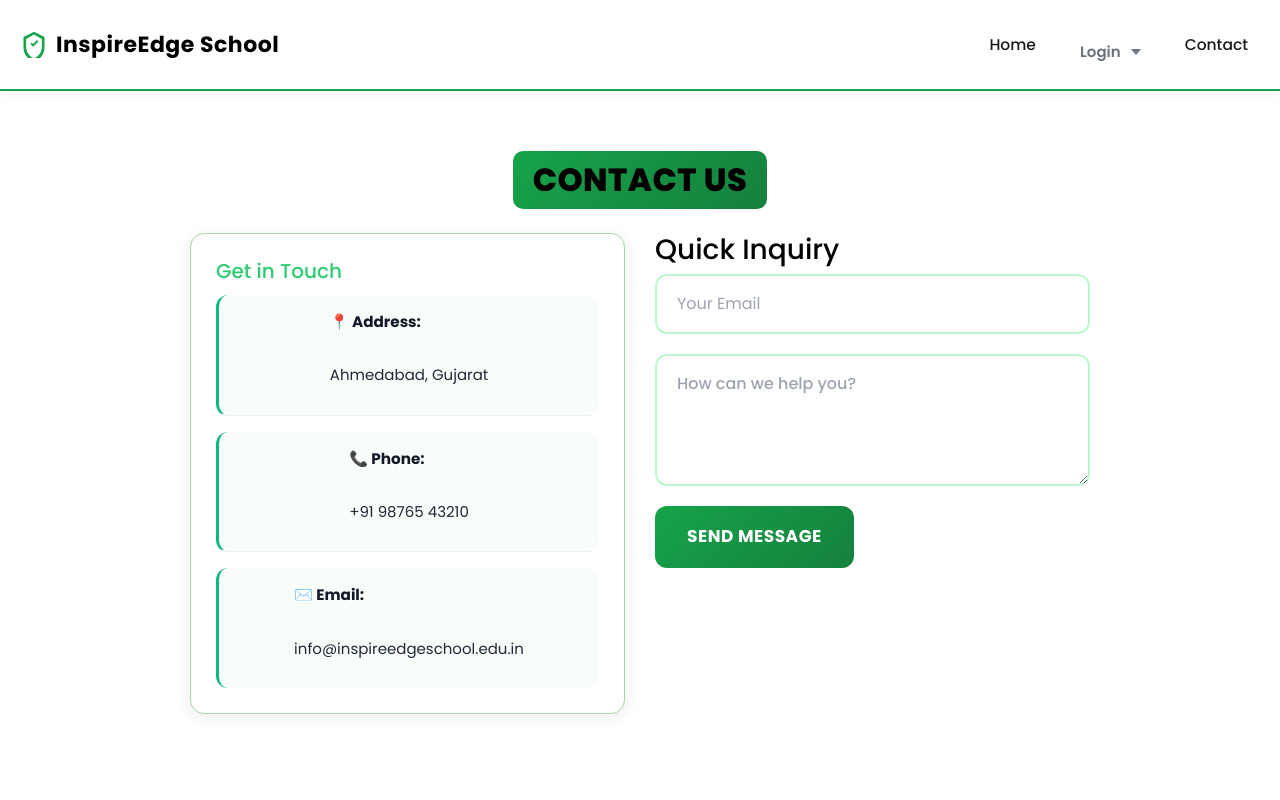
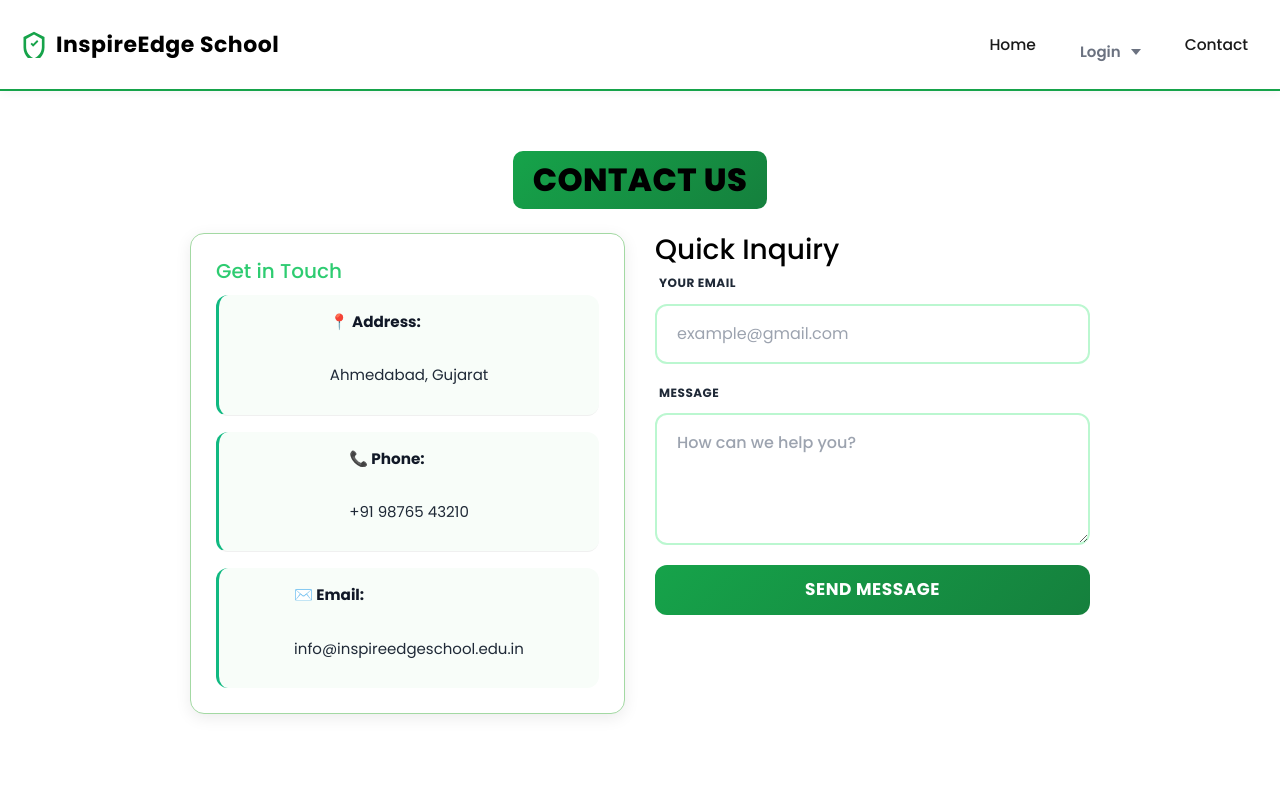
Before and after one commit to Gajjerashu/school-mern-project, a React (Vite) app in the folder Trial React JS/: page /Contact in a window 1280 px wide. Shown: the top 800 px of the page. Built offline with nearby package versions, Linux system fonts and the light colour scheme; no server answers.

Commit message:
Update ContactSection.jsx

```diff
--- a/Trial React JS/src/ComponentsBefore/Components4/ContactSection.jsx
+++ b/Trial React JS/src/ComponentsBefore/Components4/ContactSection.jsx
@@ -12,11 +12,19 @@ const ContactSection = () => {
 
     const handleChange = (e) => {
         setFormData({ ...formData, [e.target.name]: e.target.value });
+        // Typing vakhte alert hide karva mate
         if (status.msg) setStatus({ loading: false, msg: "", type: "" });
     };
 
     const handleSubmit = async (e) => {
         e.preventDefault();
+
+        // Basic Email Validation
+        if (!formData.email.includes("@")) {
+            setStatus({ loading: false, msg: "❌ Please enter a valid email.", type: "error" });
+            return;
+        }
+
         setStatus({ loading: true, msg: "", type: "" });
 
         const templateParams = {
@@ -27,11 +35,13 @@ const ContactSection = () => {
         };
 
         try {
+            // ✅ Vite Environment Variables vaparva best chhe (Security mate)
+            // .env file ma: VITE_EMAILJS_SERVICE_ID, VITE_EMAILJS_TEMPLATE_ID, VITE_EMAILJS_PUBLIC_KEY
             const response = await emailjs.send(
-                "service_zz0wjx8", // Tamari Service ID
-                "template_8livzh9", // Tamari Template ID
+                import.meta.env.VITE_EMAILJS_SERVICE_ID || "service_zz0wjx8",
+                import.meta.env.VITE_EMAILJS_TEMPLATE_ID || "template_8livzh9",
                 templateParams,
-                "ixS9p5SDSZYMsvndX" // Tamari Public Key
+                import.meta.env.VITE_EMAILJS_PUBLIC_KEY || "ixS9p5SDSZYMsvndX"
             );
 
             if (response.status === 200) {
@@ -41,6 +51,9 @@ const ContactSection = () => {
                     type: "success"
                 });
                 setFormData({ email: "", message: "" });
+
+                // 5 second pachi success message hide thai jay
+                setTimeout(() => setStatus({ loading: false, msg: "", type: "" }), 5000);
             }
         } catch (error) {
             console.error("FAILED...", error);
@@ -76,25 +89,38 @@ const ContactSection = () => {
 
                         {/* Status Message Display */}
                         {status.msg && (
-                            <div className={`status-alert ${status.type}`}>
+                            <div className={`status-alert ${status.type}`} style={{
+                                padding: '10px',
+                                borderRadius: '5px',
+                                marginBottom: '15px',
+                                textAlign: 'center',
+                                backgroundColor: status.type === 'success' ? '#eafaf1' : '#fdedec',
+                                color: status.type === 'success' ? '#2ecc71' : '#e74c3c',
+                                border: `1px solid ${status.type === 'success' ? '#2ecc71' : '#e74c3c'}`
+                            }}>
                                 {status.msg}
                             </div>
                         )}
 
                         <form onSubmit={handleSubmit}>
                             <div className="form-group">
+                                <label htmlFor="email" style={{ fontSize: '12px', fontWeight: 'bold', display: 'block', marginBottom: '5px' }}>YOUR EMAIL</label>
                                 <input
                                     type="email"
+                                    id="email"
                                     name="email"
-                                    placeholder="Your Email"
+                                    placeholder="example@gmail.com"
                                     value={formData.email}
                                     onChange={handleChange}
                                     required
+                                    autoComplete="email"
                                 />
                             </div>
 
                             <div className="form-group">
+                                <label htmlFor="message" style={{ fontSize: '12px', fontWeight: 'bold', display: 'block', marginBottom: '5px' }}>MESSAGE</label>
                                 <textarea
+                                    id="message"
                                     name="message"
                                     rows="4"
                                     placeholder="How can we help you?"
@@ -108,12 +134,14 @@ const ContactSection = () => {
                                 type="submit"
                                 className="btn-submit"
                                 disabled={status.loading}
+                                style={{
+                                    width: '100%',
+                                    padding: '12px',
+                                    cursor: status.loading ? 'not-allowed' : 'pointer',
+                                    opacity: status.loading ? 0.7 : 1
+                                }}
                             >
-                                {status.loading ? (
-                                    <><span className="spinner"></span> SENDING...</>
-                                ) : (
-                                    "SEND MESSAGE"
-                                )}
+                                {status.loading ? "SENDING..." : "SEND MESSAGE"}
                             </button>
                         </form>
                     </div>
```
